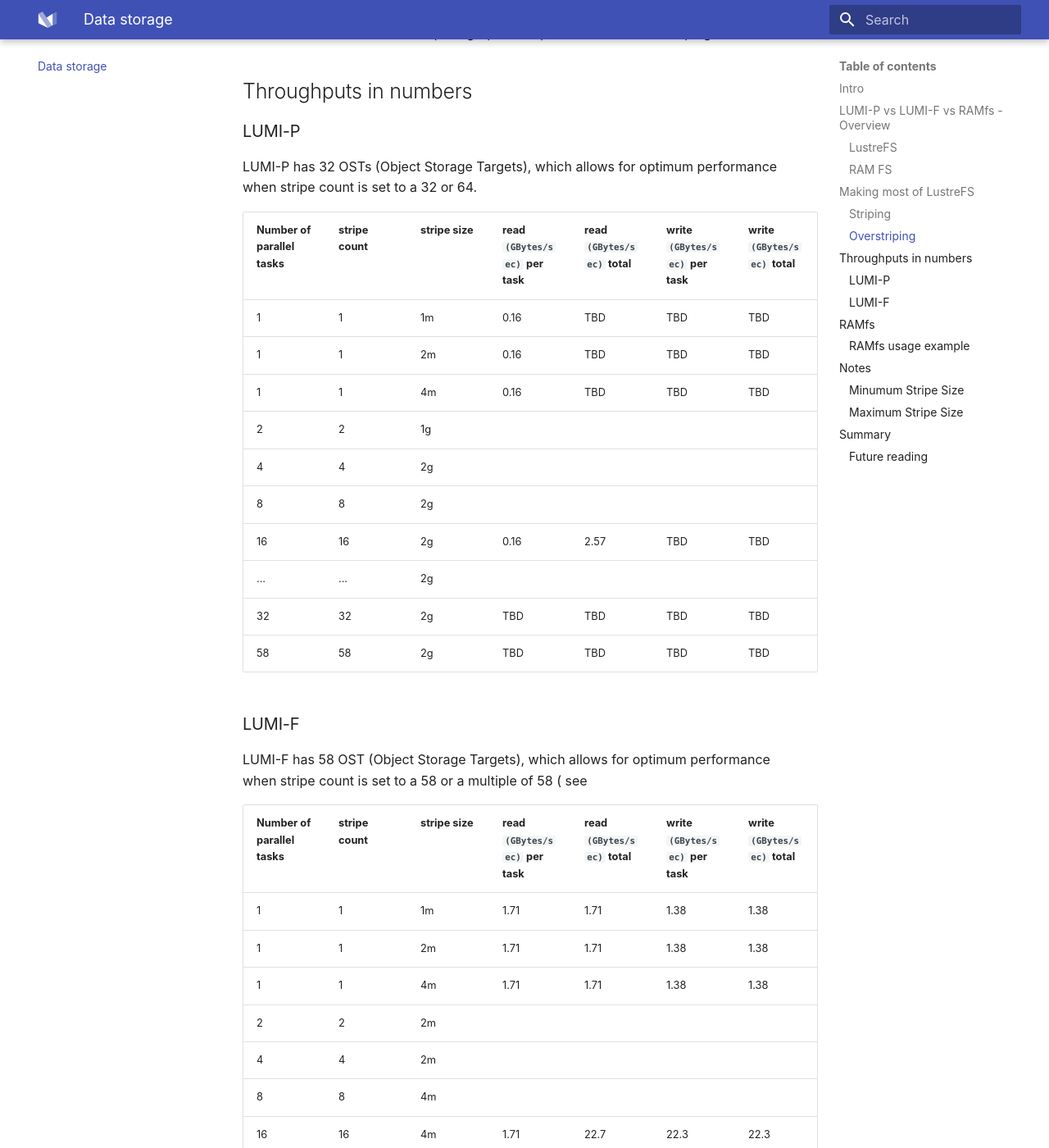
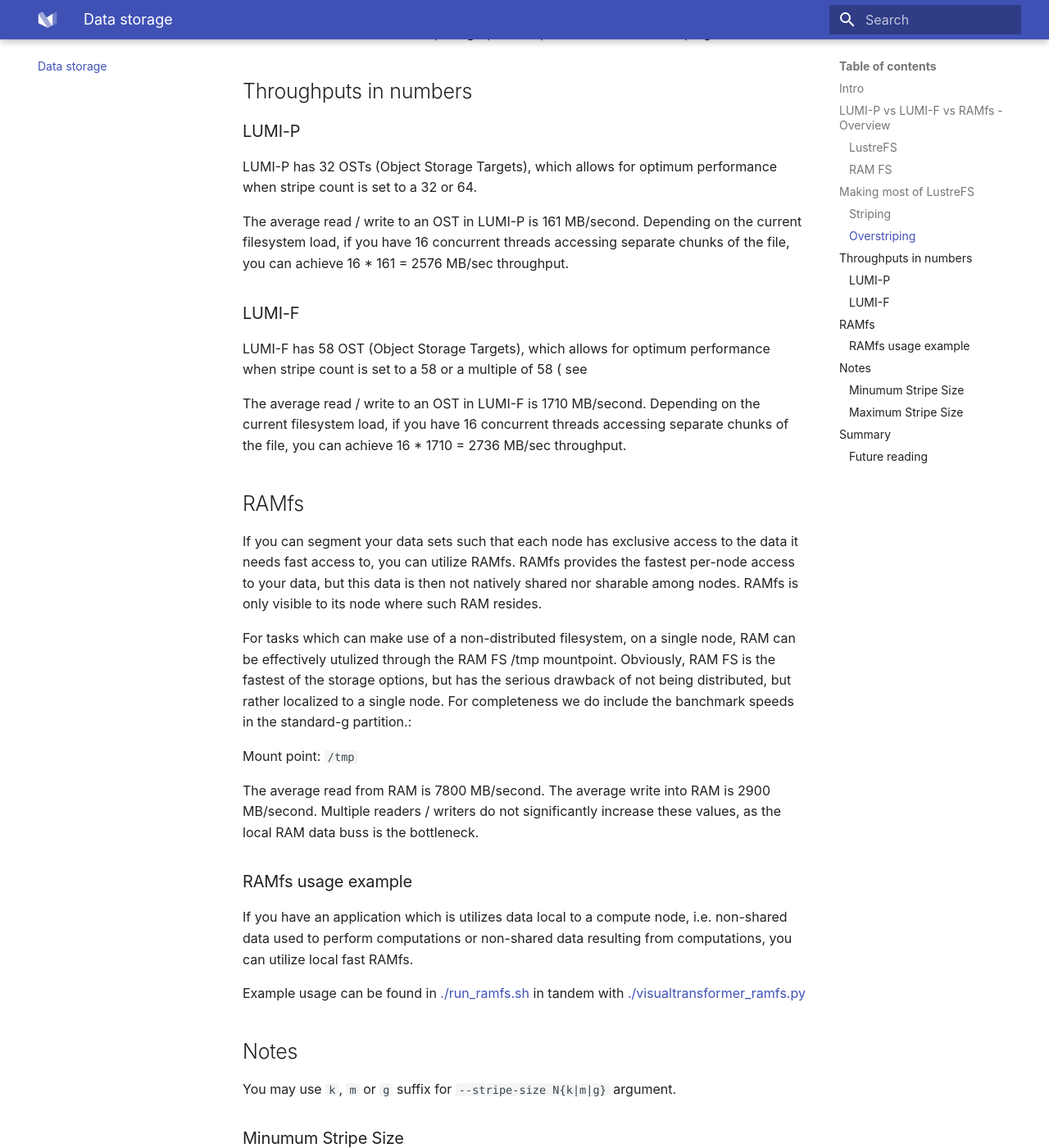
Before and after one commit to aniskhan25/LUMI-AI-Guide, an MkDocs documentation site: the page built from docs/data_storage.md, in a window 1280 px wide and 1400 px high, scrolled down 2061 px. Shown: the whole window at 82% size. Built offline with MkDocs 1.6.1 and Material for MkDocs 9.7.7, drawn with Linux system fonts in a browser that asks for light colours; some of the changed text lies outside the part shown.

Commit message:
moved detailed throughput tables

```diff
--- a/docs/data_storage.md
+++ b/docs/data_storage.md
@@ -39,36 +39,13 @@
 ### LUMI-P
 LUMI-P has 32 OSTs (Object Storage Targets), which allows for optimum performance when stripe count is set to a 32 or 64.
 
-| Number of parallel tasks |stripe count|stripe size| read `(GBytes/sec)` per task | read `(GBytes/sec)` total | write `(GBytes/sec)` per task | write `(GBytes/sec)` total |
-|--------------------------|------------|-----------|------------------------------|---------------------------|-------------------------------|----------------------------|
-| 1                        |  1         | 1m        |      0.16                    |      TBD                  |       TBD                     |       TBD                  |
-| 1                        |  1         | 2m        |      0.16                    |      TBD                  |       TBD                     |       TBD                  |
-| 1                        |  1         | 4m        |      0.16                    |      TBD                  |       TBD                     |       TBD                  |
-| 2                        |  2         | 1g        |                              |                           |                               |                            |
-| 4                        |  4         | 2g        |                              |                           |                               |                            |
-| 8                        |  8         | 2g        |                              |                           |                               |                            |
-| 16                       |  16        | 2g        |      0.16                    |       2.57                |       TBD                     |       TBD                  |
-| ...                      |  ...       | 2g        |                              |                           |                               |                            |
-| 32                       |  32        | 2g        |      TBD                     |       TBD                 |       TBD                     |       TBD                  |
-| 58                       |  58        | 2g        |      TBD                     |       TBD                 |       TBD                     |       TBD                  |
+The average read / write to an OST in LUMI-P is 161 MB/second. Depending on the current filesystem load, if you have 16 concurrent threads accessing separate chunks of the file, you can achieve 16 * 161 = 2576 MB/sec throughput.
 
 
 ### LUMI-F
 LUMI-F has 58 OST (Object Storage Targets), which allows for optimum performance when stripe count is set to a 58 or a multiple of 58 ( see [](https://wiki.lustre.org/images/b/b3/LUG2019-Lustre_Overstriping_Shared_Write_Performance-Farrell.pdf)
 
-| Number of parallel tasks |stripe count|stripe size| read `(GBytes/sec)` per task | read `(GBytes/sec)` total | write `(GBytes/sec)` per task | write `(GBytes/sec)` total |
-|--------------------------|------------|-----------|------------------------------|---------------------------|-------------------------------|----------------------------|
-| 1                        |  1         | 1m        |      1.71                    |      1.71                 |       1.38                    |       1.38                 |
-| 1                        |  1         | 2m        |      1.71                    |      1.71                 |       1.38                    |       1.38                 |
-| 1                        |  1         | 4m        |      1.71                    |      1.71                 |       1.38                    |       1.38                 |
-| 2                        |  2         | 2m        |                              |                           |                               |                            |
-| 4                        |  4         | 2m        |                              |                           |                               |                            |
-| 8                        |  8         | 4m        |                              |                           |                               |                            |
-| 16                       |  16        | 4m        |      1.71                    |       22.7                |       22.3                    |       22.3                 |
-| ...                      |  ...       | 4m        |                              |                           |                               |                            |
-| 32                       |  32        | 4m        |      TBD                     |       TBD                 |       TBD                     |       TBD                  |
-| 58                       |  58        | 4m        |      TBD                     |       TBD                 |       TBD                     |       TBD                  |
-
+The average read / write to an OST in LUMI-F is 1710 MB/second. Depending on the current filesystem load, if you have 16 concurrent threads accessing separate chunks of the file, you can achieve 16 * 1710 = 2736 MB/sec throughput.
 
 
 
@@ -79,12 +56,7 @@
 
 Mount point: `/tmp`
 
-| Number of parallel tasks | read `(GBytes/sec)` | write `(GBytes/sec)` |
-|--------------------------|---------------------|----------------------|
-| 1                        |      7.8            |         2.9          |
-| 2                        |      TBD            |         TBD          |
-| 4                        |      8.0            |         2.9          |
-| 8                        |      TBD            |         TBD          |
+The average read from RAM is 7800 MB/second. The average write into RAM is 2900 MB/second. Multiple readers / writers do not significantly increase these values, as the local RAM data buss is the bottleneck.
 
 
 ### RAMfs usage example
```
